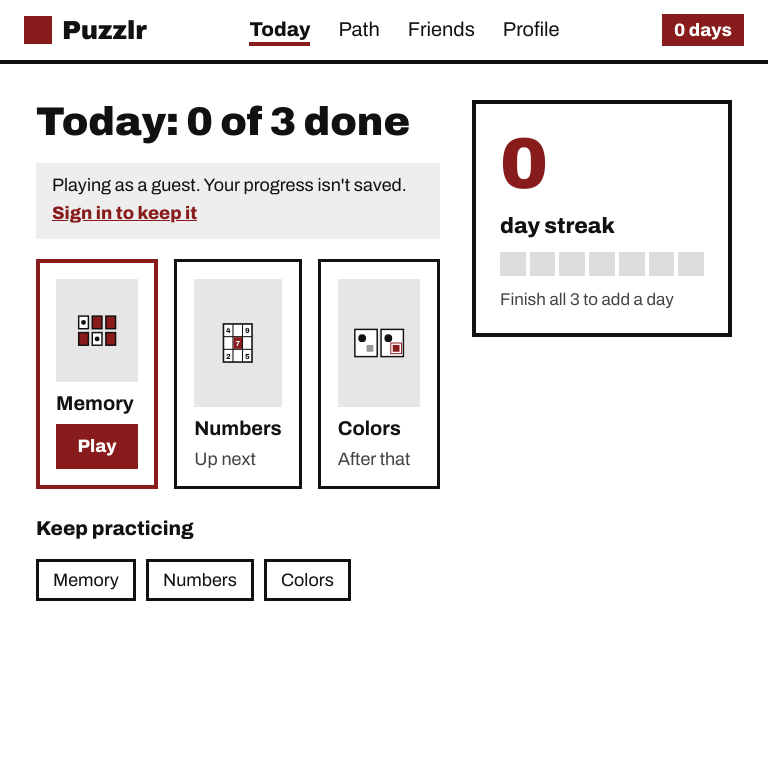
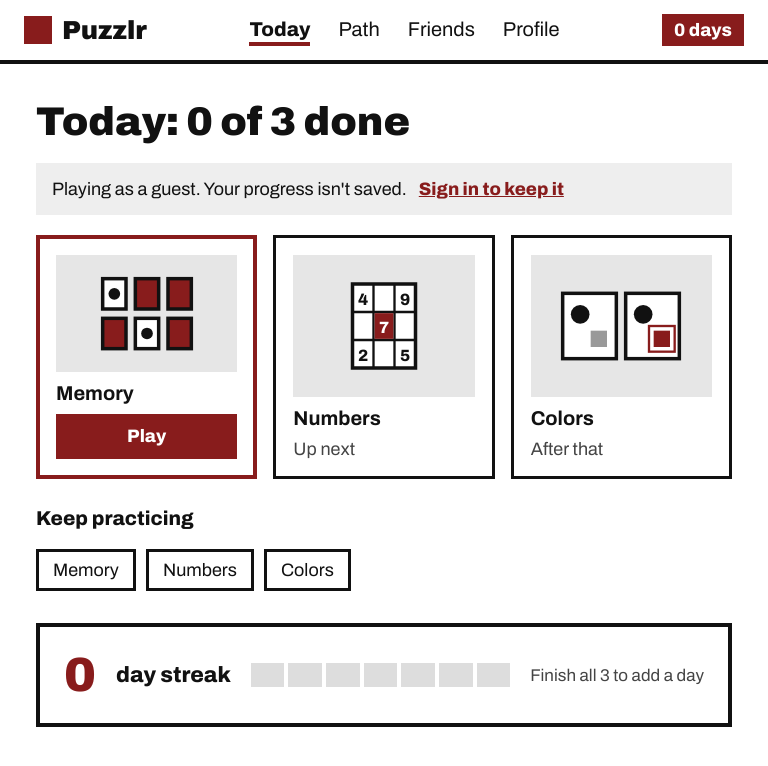
Before and after one commit to kimayajoshi18/320-brain-games, a React (Vite) app: page /home in a window 768 px wide. Shown: the top 766 px of the page. Built offline with nearby package versions, Linux system fonts and the light colour scheme.

Commit message:
Fit Today and Learning path layouts on tablets and small phones
Between 761px and 1000px the streak panel drops below the daily cards and the path sidebar moves above the path. Path labels wrap on narrow phones instead of overflowing.

```diff
--- a/src/screens/Home.css
+++ b/src/screens/Home.css
@@ -136,6 +136,28 @@
   color: var(--muted);
 }
 
+/* Tablets: not enough room for the cards and the streak panel side by side. */
+@media (min-width: 761px) and (max-width: 1000px) {
+  .home {
+    grid-template-columns: 1fr;
+  }
+
+  .streak-panel {
+    flex-direction: row;
+    flex-wrap: wrap;
+    align-items: center;
+    gap: 12px 20px;
+  }
+
+  .streak-number {
+    font-size: 48px;
+  }
+
+  .streak-panel .week-bar {
+    flex: 1 1 200px;
+  }
+}
+
 @media (max-width: 760px) {
   .home {
     grid-template-columns: 1fr;
--- a/src/screens/LearningPath.css
+++ b/src/screens/LearningPath.css
@@ -215,6 +215,24 @@ a.path-item:hover .path-label {
   display: none;
 }
 
+/* Tablets: the sidebar moves above the path. */
+@media (min-width: 761px) and (max-width: 1000px) {
+  .learning {
+    grid-template-columns: 1fr;
+  }
+
+  .learning-side {
+    position: static;
+    display: grid;
+    grid-template-columns: 1fr 1fr;
+    order: -1;
+  }
+
+  .learning-legend {
+    grid-column: 1 / -1;
+  }
+}
+
 @media (max-width: 760px) {
   .learning {
     --node: 52px;
@@ -231,8 +249,14 @@ a.path-item:hover .path-label {
     font-size: 15px;
   }
 
+  .path-item {
+    right: 0;
+  }
+
   .path-label {
     font-size: 15px;
+    line-height: 1.2;
+    white-space: normal;
   }
 
   .path-label .long {
```
